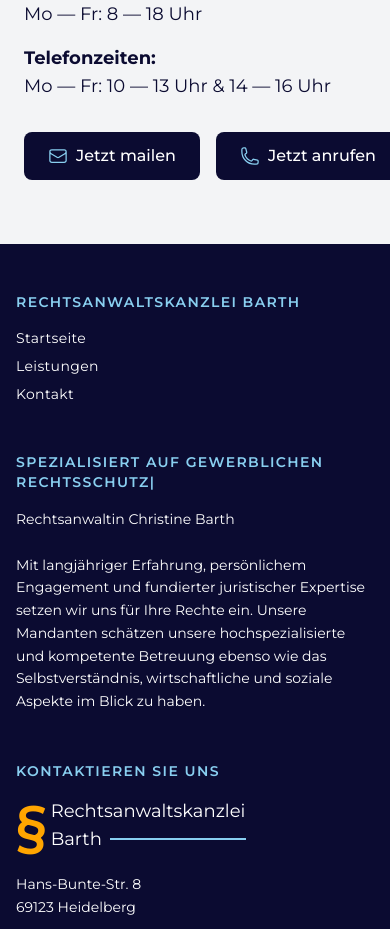
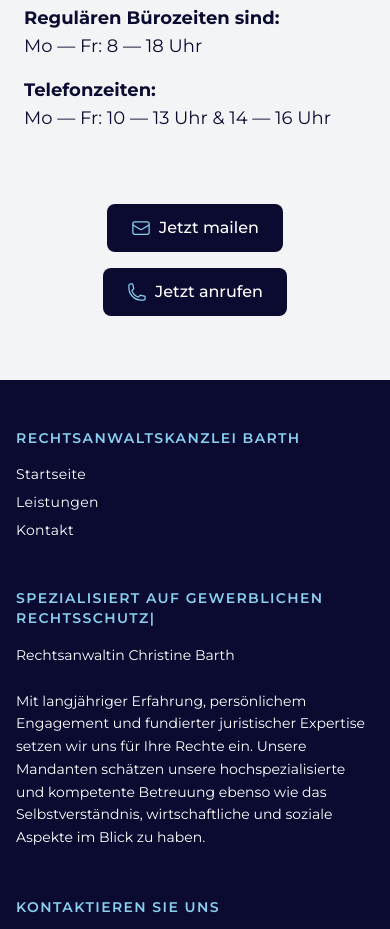
Before and after one commit to AbdallahAbdul-Latif/barth, a Next.js app: page /kontakt in a window 390 px wide. Shown: the part 1200-2129 px from the top of the page. Built offline with nearby package versions, Linux system fonts and the light colour scheme.

Commit message:
Updated Kontakt page

```diff
--- a/src/app/components/Kontakt.tsx
+++ b/src/app/components/Kontakt.tsx
@@ -15,7 +15,7 @@ export default function Kontakt() {
   const phoneTimesRef = useRef(null)
   const mailButtonRef = useRef(null)
   const callButtonRef = useRef(null)
-  const bankRef = useRef(null) // ✅ NEW
+  const bankRef = useRef(null)
 
   const titleInView = useInView(titleRef, { once: true, amount: 0.1 })
   const addressInView = useInView(addressRef, { once: true, amount: 0.1 })
@@ -26,7 +26,7 @@ export default function Kontakt() {
   const phoneTimesInView = useInView(phoneTimesRef, { once: true, amount: 0.1 })
   const mailInView = useInView(mailButtonRef, { once: true, amount: 0.1 })
   const callInView = useInView(callButtonRef, { once: true, amount: 0.1 })
-  const bankInView = useInView(bankRef, { once: true, amount: 0.1 }) // ✅ NEW
+  const bankInView = useInView(bankRef, { once: true, amount: 0.1 })
 
   return (
     <section className="bg-gray-100 py-16 px-6">
@@ -82,7 +82,7 @@ export default function Kontakt() {
               06221 6722350
             </p>
 
-            {/* ✅ Bank Info */}
+            {/* Bank Info */}
             <div
               ref={bankRef}
               className={clsx('opacity-0 mt-8', bankInView && 'animate-fade-up')}
@@ -121,8 +121,8 @@ export default function Kontakt() {
               Mo — Fr: 10 — 13 Uhr & 14 — 16 Uhr
             </div>
 
-            {/* Buttons */}
-            <div className="flex flex-nowrap gap-4 overflow-x-auto">
+            {/* Buttons for large screens */}
+            <div className="hidden md:flex flex-nowrap gap-4 mt-4">
               <a
                 ref={mailButtonRef}
                 href="mailto:recht@kanzleibarth.de"
@@ -148,6 +148,24 @@ export default function Kontakt() {
             </div>
           </div>
         </div>
+
+        {/* Buttons for small screens */}
+        <div className="flex flex-col md:hidden gap-4 mt-10 items-center">
+          <a
+            href="mailto:recht@kanzleibarth.de"
+            className="group inline-flex items-center gap-2 bg-primary text-white px-6 py-3 rounded-lg font-medium hover:bg-secondary hover:text-primary transition-colors"
+          >
+            <EnvelopeIcon className="h-5 w-5 text-secondary group-hover:text-primary transition-colors" />
+            Jetzt mailen
+          </a>
+          <a
+            href="tel:+4962216722350"
+            className="group inline-flex items-center gap-2 bg-primary text-white px-6 py-3 rounded-lg font-medium hover:bg-secondary hover:text-primary transition-colors"
+          >
+            <PhoneIcon className="h-5 w-5 text-secondary group-hover:text-primary transition-colors" />
+            Jetzt anrufen
+          </a>
+        </div>
       </div>
     </section>
   )
```
